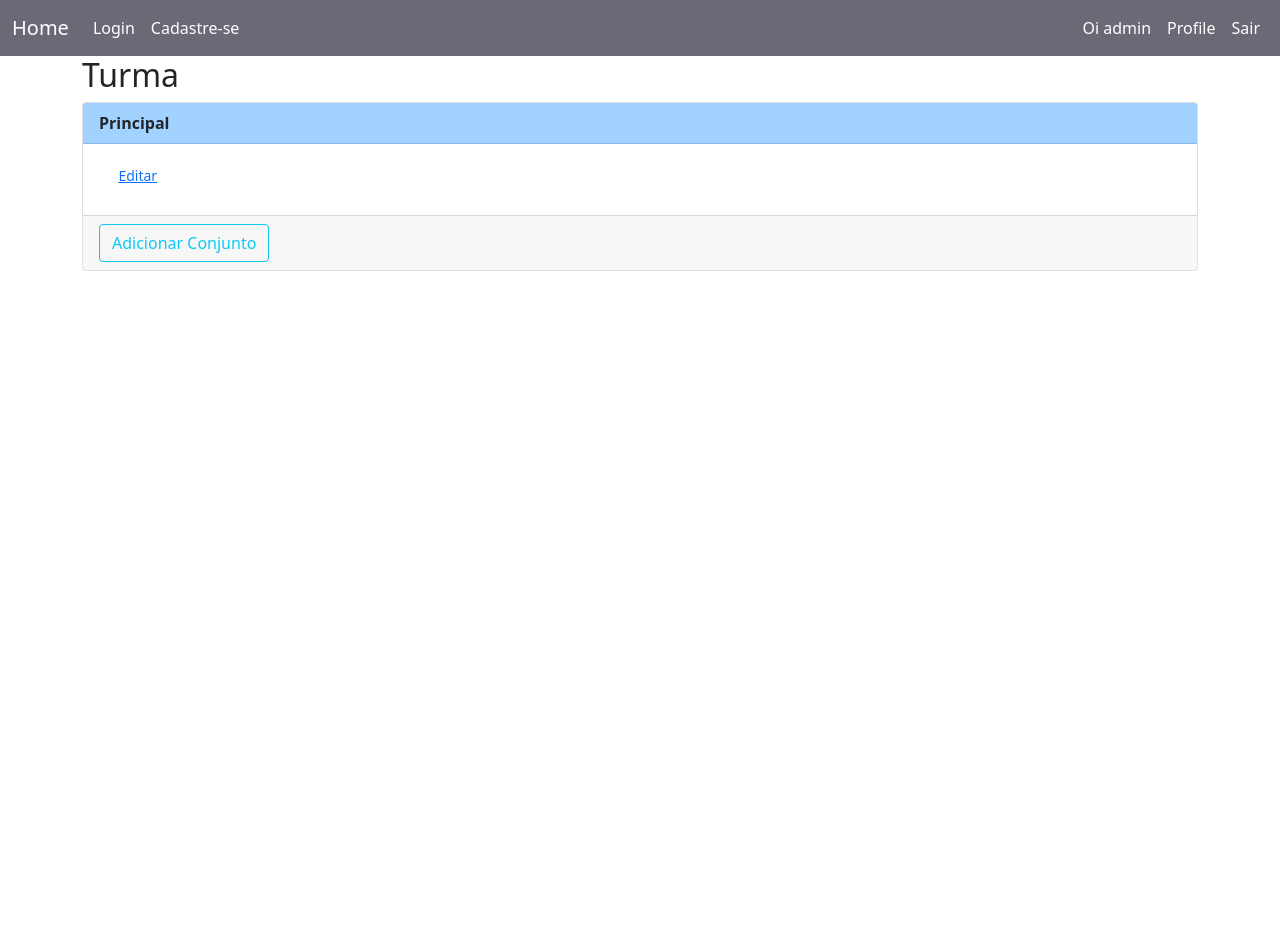
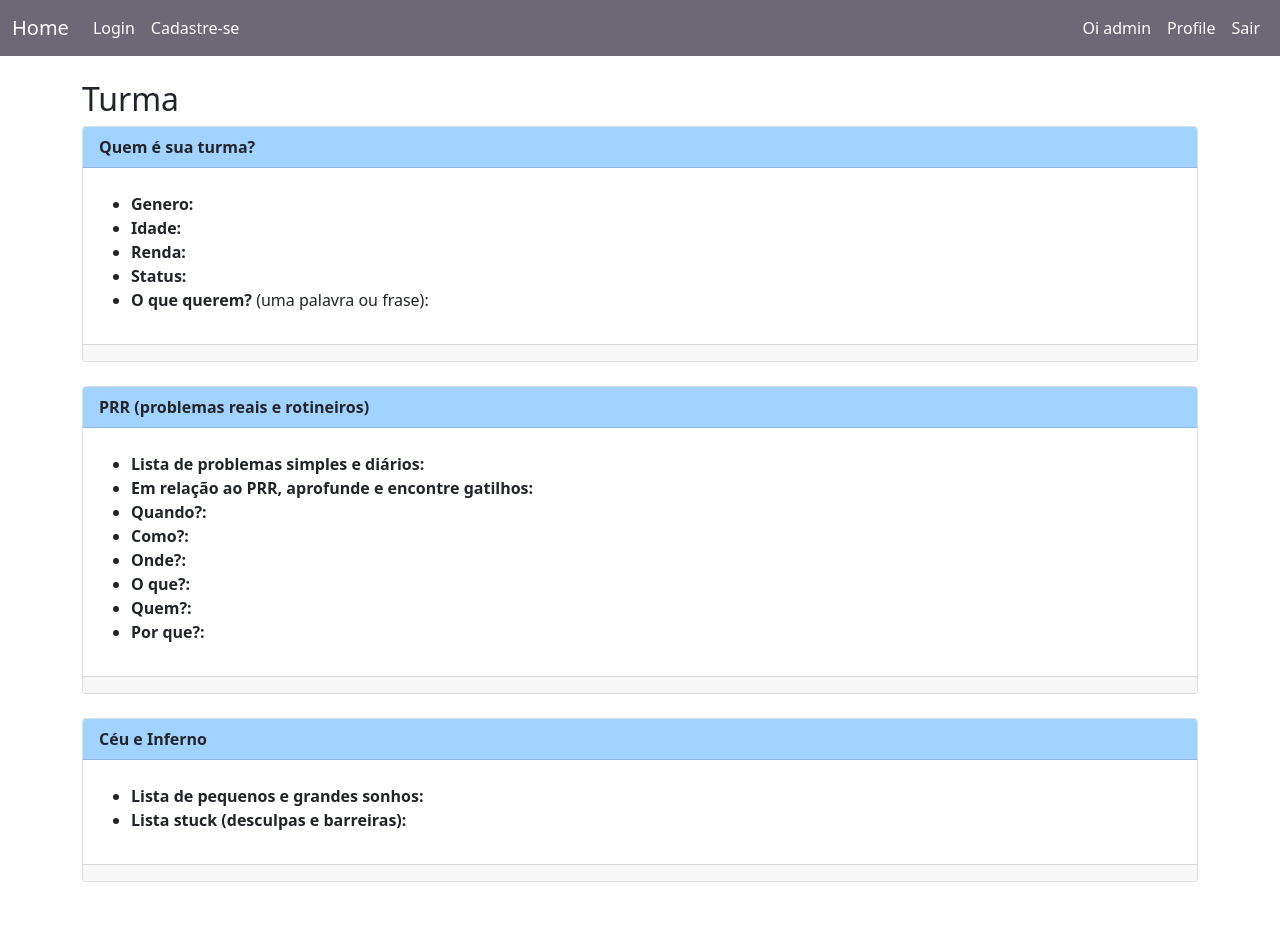
Before and after one commit to gfavero/django-unico-web-app, a Django app: page /turma in a window 1280 px wide. Before the commit the page ends 271 px from the top, so only its background shows below. Run offline with Django 3.2, Linux system fonts and the light colour scheme; a user stored in the database is signed in; parts of the project's set-up code (start-up, migrations or seed data) failed here and were passed over.

Commit message:
add turma

```diff
--- a/main_app/templates/turma_content.html
+++ b/main_app/templates/turma_content.html
@@ -8,30 +8,80 @@
 
   {% if user.is_authenticated %}
 
-
+<br>
   <h2 > Turma </h2>
 
   <div class="card">
     <div class="card-header" style="background-color:  #A2D2FF;">
-        <strong> Principal</strong>
-
+        <strong> Quem é sua turma?</strong>
     </div>
     <div class="card-body">
-        <h5 class="card-title">{{principal_data}} &nbsp
-        <a href="#" class="btn btn-link text-start btn-sm " id="button_p" color="red" >Editar</a>
-      </h5>
-        <p class="card-text">
+        <h5 class="card-title"></h5>
+            <ul>
+                <li><strong>Genero: &nbsp</strong></li>
+                <li><strong>Idade: &nbsp</strong></li>
+                <li><strong>Renda: &nbsp</strong></li>
+                <li><strong>Status: &nbsp</strong></li>
+                <li><strong>O que querem?</strong>
+                 (uma palavra ou frase): &nbsp
+                </li>
+
+            </ul>
 
         </p>
     </div>
     <div class="card-footer text-muted">
+      <!-- <a class="btn btn-outline-info" href="{% url 'add-conjunto' %}"
+      class="btn btn-outline-danger" >Adicionar Conjunto</a> -->
+    </div>
+</div>
+<br>
 
-      <a class="btn btn-outline-info" href="{% url 'add-conjunto' %}"
-      class="btn btn-outline-danger" >Adicionar Conjunto</a>
+<div class="card">
+    <div class="card-header" style="background-color:  #A2D2FF;">
+        <strong> PRR (problemas reais e rotineiros)</strong>
+    </div>
+    <div class="card-body">
+        <h5 class="card-title"></h5>
+            <ul>
+                <li><strong>Lista de problemas simples e diários: &nbsp</strong></li>
+                <li><strong>Em relação ao PRR, aprofunde e encontre gatilhos: &nbsp</strong></li>
+                <li><strong>Quando?: &nbsp</strong></li>
+                <li><strong>Como?: &nbsp</strong></li>
+                <li><strong>Onde?:&nbsp</strong></li>
+                <li><strong>O que?:&nbsp</strong></li>
+                <li><strong>Quem?:&nbsp</strong></li>
+                <li><strong>Por que?:&nbsp</strong></li>
+            </ul>
+        </p>
+    </div>
+    <div class="card-footer text-muted">
+      <!-- <a class="btn btn-outline-info" href="{% url 'add-conjunto' %}"
+      class="btn btn-outline-danger" >Adicionar Conjunto</a> -->
 
     </div>
 </div>
+<br>
 
+<div class="card">
+    <div class="card-header" style="background-color:  #A2D2FF;">
+        <strong> Céu e Inferno</strong>
+    </div>
+    <div class="card-body">
+        <h5 class="card-title"></h5>
+            <ul>
+                <li><strong>Lista de pequenos e grandes sonhos: &nbsp</strong></li>
+                <li><strong>Lista stuck (desculpas e barreiras): &nbsp</strong></li>
+            </ul>
+        </p>
+    </div>
+    <div class="card-footer text-muted">
+      <!-- <a class="btn btn-outline-info" href="{% url 'add-conjunto' %}"
+      class="btn btn-outline-danger" >Adicionar Conjunto</a> -->
+
+    </div>
+</div>
+<br>
 
 
 {% endif %}
```
